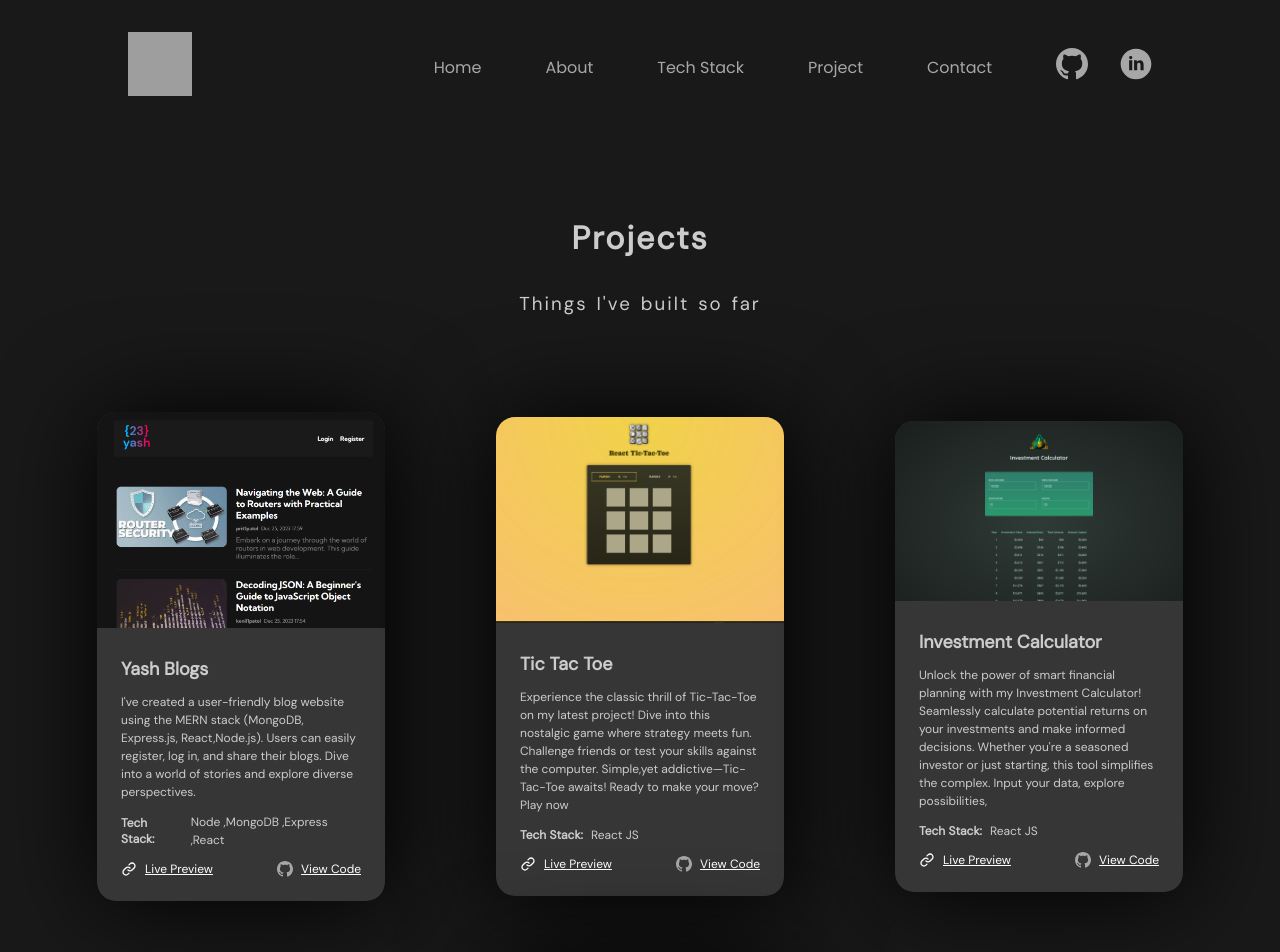
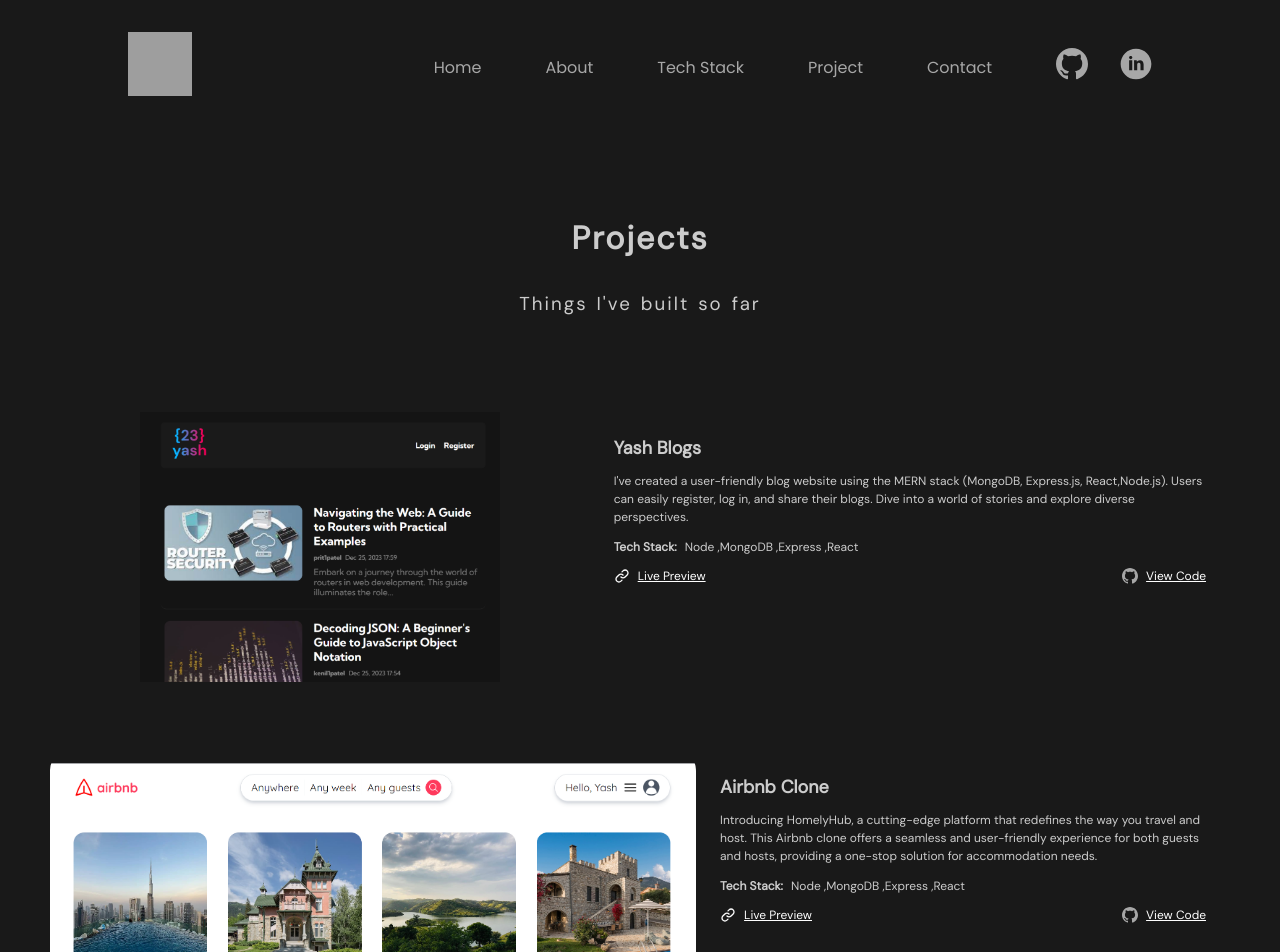
Before and after one commit to Yash1Hingu/yashhingu, a React (Vite) app: page /#/projects in a window 1280 px wide. Shown: the top 952 px of the page. Built offline with nearby package versions, Linux system fonts and the light colour scheme; grey boxes are pictures that could not be loaded.

Commit message:
Added new project

```diff
--- a/src/components/AboutPage.jsx
+++ b/src/components/AboutPage.jsx
@@ -28,7 +28,7 @@
                 </div>
                 <div className="education_info" data-aos="slide-right" data-aos-duration="2000">
                     <div className="edu_one">
-                        <h3>ClassNameclassName XII</h3>
+                        <h3>Class XII</h3>
                         <p>Percentage: 80%</p>
                     </div>
                     <div className="edu_two">
@@ -44,7 +44,7 @@
                 </div>
                 <div className="education_info" data-aos="slide-right" data-aos-duration="3000">
                     <div className="edu_one">
-                        <h3>ClassNameclassName X</h3>
+                        <h3>Class X</h3>
                         <p>Percentage: 80%</p>
                     </div>
                     <div className="edu_two">
--- a/src/components/Projects/PROJECTS.js
+++ b/src/components/Projects/PROJECTS.js
@@ -2,6 +2,7 @@
 import tictactoeIcon from '../../assets/images/project-tictactoe.png'
 import investCalIcon from '../../assets/images/project-investment.png'
 import landingPage from '../../assets/images/project-landingpage.jpg'
+import airbnbProject from '../../assets/images/project-airbnb.png';
 const projects = [
     {
         projectIcon: blogProjectIcon,
@@ -12,12 +13,12 @@
         githublink: "https://github.com/Yash1Hingu/yashblog"
     },
     {
-        projectIcon: tictactoeIcon,
-        title: "Tic Tac Toe",
-        description: " Experience the classic thrill of Tic-Tac-Toe on my latest project! Dive into this nostalgic game where strategy meets fun. Challenge friends or test your skills against the computer. Simple,yet addictive—Tic-Tac-Toe awaits! Ready to make your move? Play now",
-        techstack: "React JS",
-        livelink: "https://tictactoe-eight-sooty.vercel.app/",
-        githublink: "https://github.com/Yash1Hingu/tictactoe"
+        projectIcon: airbnbProject,
+        title: "Airbnb Clone",
+        description: "Introducing HomelyHub, a cutting-edge platform that redefines the way you travel and host. This Airbnb clone offers a seamless and user-friendly experience for both guests and hosts, providing a one-stop solution for accommodation needs.",
+        techstack: "Node ,MongoDB ,Express ,React",
+        livelink: "https://airbnb-zeta-ten.vercel.app/",
+        githublink: "https://github.com/Yash1Hingu/airbnb"
     },
     {
         projectIcon: investCalIcon,
--- a/src/index.css
+++ b/src/index.css
@@ -438,12 +438,14 @@
 
 .project_card {
     display: flex;
-    flex-direction: column;
-    width: 18rem;
-    background-color: var(--card-background);
     border-radius: 1.2rem;
     transition: transform .5s ease;
-    box-shadow: 2px 2px 100px hsl(0 0% 0% / 20);
+}
+
+@media screen and (max-width:700px) {
+    .project_card{
+        flex-direction: column;
+    }
 }
 
 .project_card:hover {
@@ -451,6 +453,8 @@
 }
 
 .project_image img {
+    aspect-ratio:2/1;
+    object-fit:contain;
     width: 100%;
     border-radius: 1.2rem 1.2rem 0 0;
 }
```
Also changed, not shown: src/assets/images/project-airbnb.png (added).
